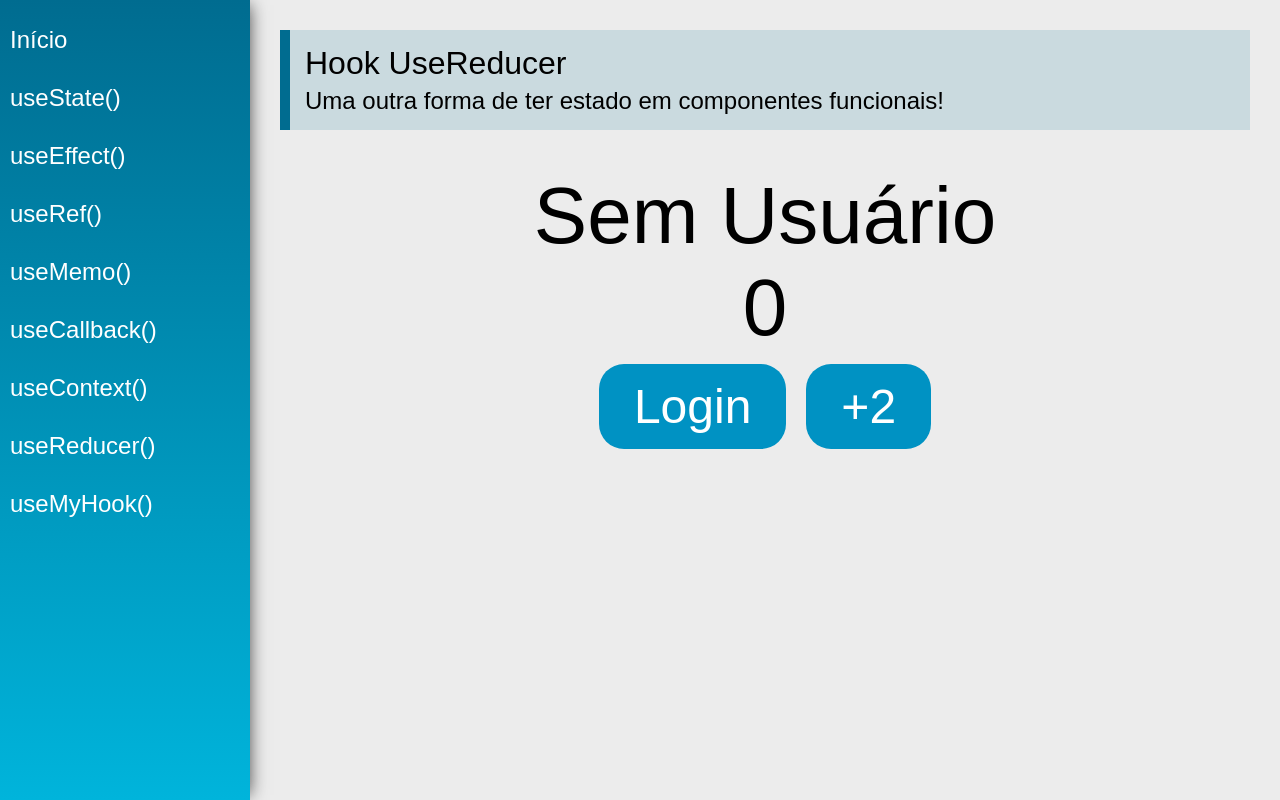
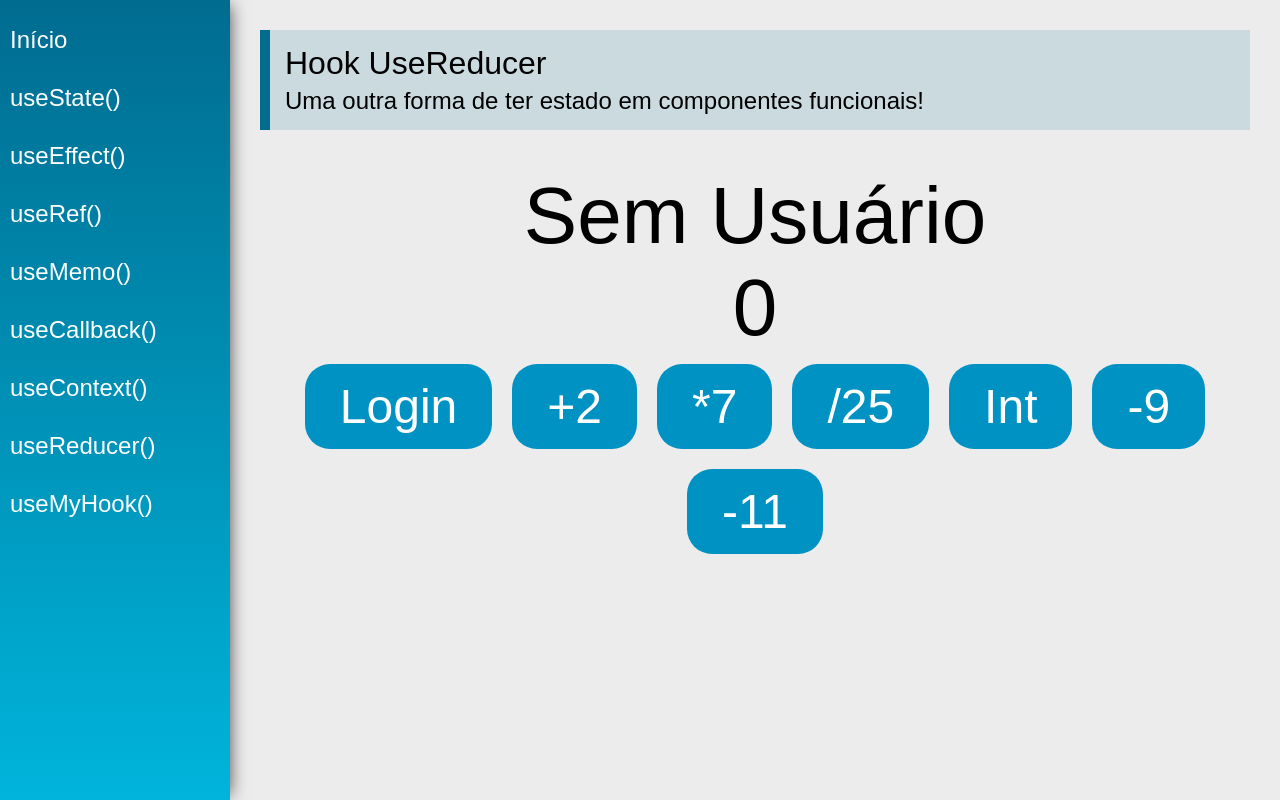
Before and after one commit to Henrique-Franca/Clear-React_Hooks, a React (Create React App) app: page /useReducer in a window 1280 px wide. Built offline with nearby package versions, Linux system fonts and the light colour scheme.

Commit message:
useReducer Desafio

```diff
--- a/src/views/examples/UseReducer.jsx
+++ b/src/views/examples/UseReducer.jsx
@@ -16,6 +16,15 @@
     switch(action.type){
         case 'numberAdd2':
             return{...state,number: state.number +2}
+        case 'numberMulti7':
+            return{...state,number: state.number *7}
+        case 'numberdiv25':
+            return{...state,number: state.number /25}
+        case 'numberInt':
+            return{...state,number: parseInt(state.number)}
+        case 'numberAddN':
+            return{...state,number: state.number + action.payload}
+
         case 'login':
             return {...state,user: {name: action.payload}}
         default:
@@ -48,6 +57,21 @@
 
                     <button className="btn"
                         onClick={() => dispatch({type: 'numberAdd2'})}>+2</button>
+
+                    <button className="btn"
+                        onClick={() => dispatch({type: 'numberMulti7'})}>*7</button>
+
+                    <button className="btn"
+                        onClick={() => dispatch({type: 'numberdiv25'})}>/25</button>
+
+                    <button className="btn"
+                        onClick={() => dispatch({type: 'numberInt'})}>Int</button>
+
+                    <button className="btn"
+                        onClick={() => dispatch({type: 'numberAddN', payload: -9})}>-9</button>
+
+                    <button className="btn"
+                        onClick={() => dispatch({type: 'numberAddN', payload: -11})}>-11</button>
                 </div>
             </div>
         </div>
```
